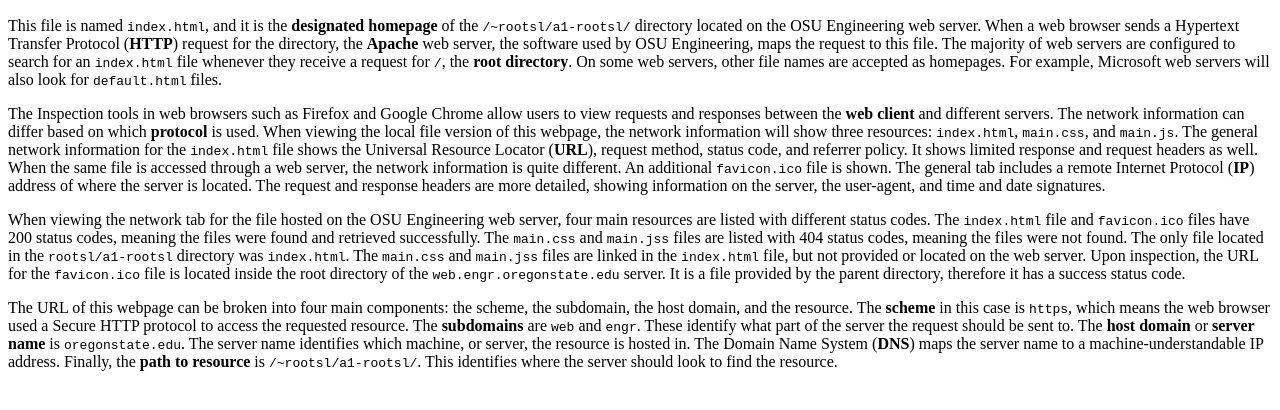
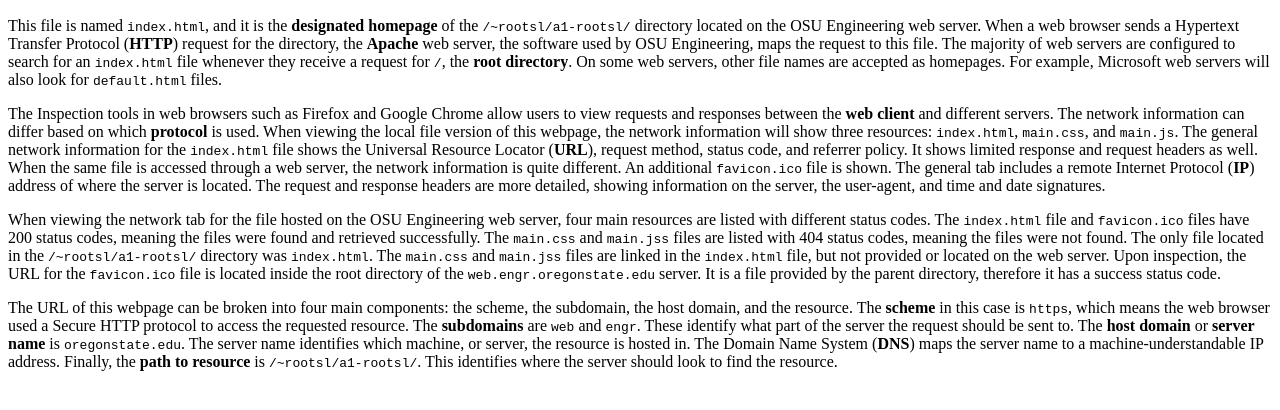
Before and after one commit to lollyroots127/a1-rootsl, a plain HTML site: page index.html in a window 1280 px wide. Shown: the part 110-520 px from the top of the page. Drawn offline with Linux system fonts and the light colour scheme.

Commit message:
Correct directory name

```diff
--- a/index.html
+++ b/index.html
@@ -25,7 +25,7 @@
     <!-- 3. Explain why the favicon.ico file has a status 200, but the main.css and main.js files do not. -->
     <p>When viewing the network tab for the file hosted on the OSU Engineering web server, four main resources are listed with different status codes. The <code>index.html</code> file and <code>favicon.ico</code> files
     have 200 status codes, meaning the files were found and retrieved successfully. The <code>main.css</code> and <code>main.jss</code> files are listed with 404 status codes, meaning the files were not found. The only file located
-    in the <code>rootsl/a1-rootsl</code> directory was <code>index.html</code>. The <code>main.css</code> and <code>main.jss</code> files are linked in the <code>index.html</code> file, but not provided or located on the web server.
+    in the <code>/~rootsl/a1-rootsl/</code> directory was <code>index.html</code>. The <code>main.css</code> and <code>main.jss</code> files are linked in the <code>index.html</code> file, but not provided or located on the web server.
     Upon inspection, the URL for the <code>favicon.ico</code> file is located inside the root directory of the <code>web.engr.oregonstate.edu</code> server. It is a file provided by the parent directory, therefore it has a success status code.</p>
     <!-- 4. Explain the parts of the URL to your web file. What is the scheme, the subdomain, the host domain, and the resource. -->
     <p>The URL of this webpage can be broken into four main components: the scheme, the subdomain, the host domain, and the resource. The <strong>scheme</strong> in this case is <code>https</code>, which means the web browser used a Secure HTTP
```
